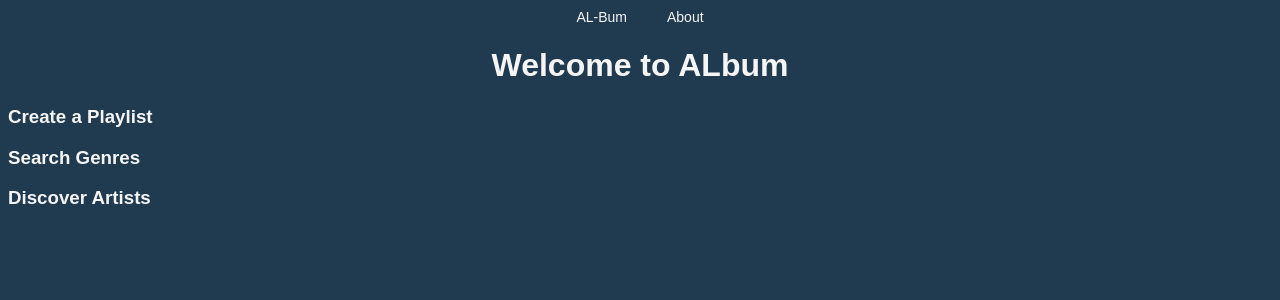
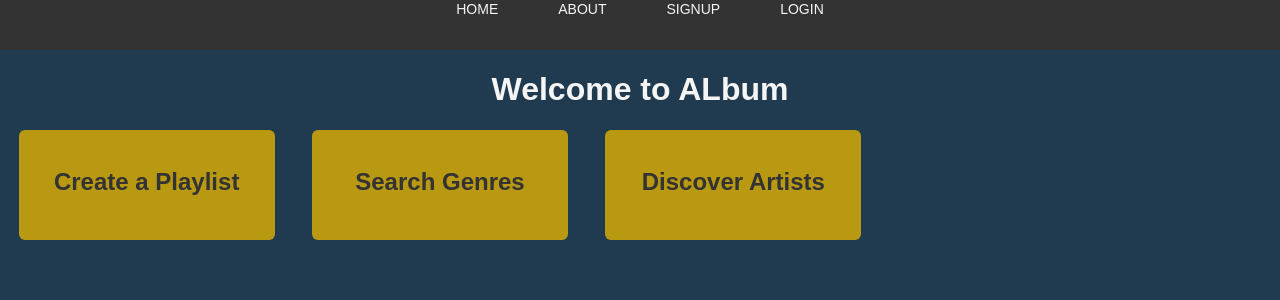
Before and after one commit to alcasinoroyale/playlist-app, a Next.js app: page / in a window 1280 px wide. Shown: the top 300 px of the page. Built offline with nearby package versions, Linux system fonts and the light colour scheme.

Commit message:
Add more styling to the app links

```diff
--- a/components/Nav.js
+++ b/components/Nav.js
@@ -3,24 +3,34 @@ import Link from 'next/link';
 const Nav = () => (
   <nav>
     <Link href="/">
-      <a>AL-Bum</a>
+      <a>Home</a>
     </Link>
     <Link href="/about">
       <a>About</a>
     </Link>
+    <Link href="/signup">
+      <a>Signup</a>
+    </Link>
+    <Link href="/login">
+      <a>Login</a>
+    </Link>
 
     <style jsx>{`
       :global(body) {
+        margin: 0;
         font-family: sans-serif;
       }
       nav {
         text-align: center;
+        background-color: #333;
+        height: 50px;
       }
       nav a {
         color: #f5f5f5;
         text-decoration: none;
         font-size: 14px;
-        padding: 20px;
+        padding: 30px;
+        text-transform: uppercase;
       }
       nav a:hover {
         color: #ffffff;
--- a/pages/index.js
+++ b/pages/index.js
@@ -11,10 +11,19 @@ const Index = () => (
 
     <h1>Welcome to ALbum</h1>
 
-    <div className="music-box">
-      <h3>Create a Playlist</h3>
-      <h3>Search Genres</h3>
-      <h3>Discover Artists</h3>
+    <div className='music-box'>
+      <a href='/playlist' className='card'>
+        <h2>Create a Playlist</h2>
+      </a>
+
+      <a href='/genres' className='card'>
+        <h2>Search Genres</h2>
+      </a>
+
+      <a href='/artists' className='card'>
+        <h2>Discover Artists</h2>
+      </a>
+
     </div>
 
     <style jsx global>{`
@@ -26,8 +35,23 @@ const Index = () => (
           color: #f5f5f5;
           text-align: center;
         }
-        .music-box h3 {
-          color: #f5f5f5;
+        .music-box {
+          max-width: 880px;
+          margin 60px auto 40px;
+          display: flex;
+          flex-direction: row;
+          justify-content: space-around;
+        }
+        .music-box h2 {
+          color: #333;
+        }
+        .card {
+          text-align: center;
+          text-decoration: none;
+          width: 220px;
+          padding: 18px 18px 24px;
+          background-color: #b89911;
+          border-radius: 6px;
         }
     `}</style>
   </div>
```
